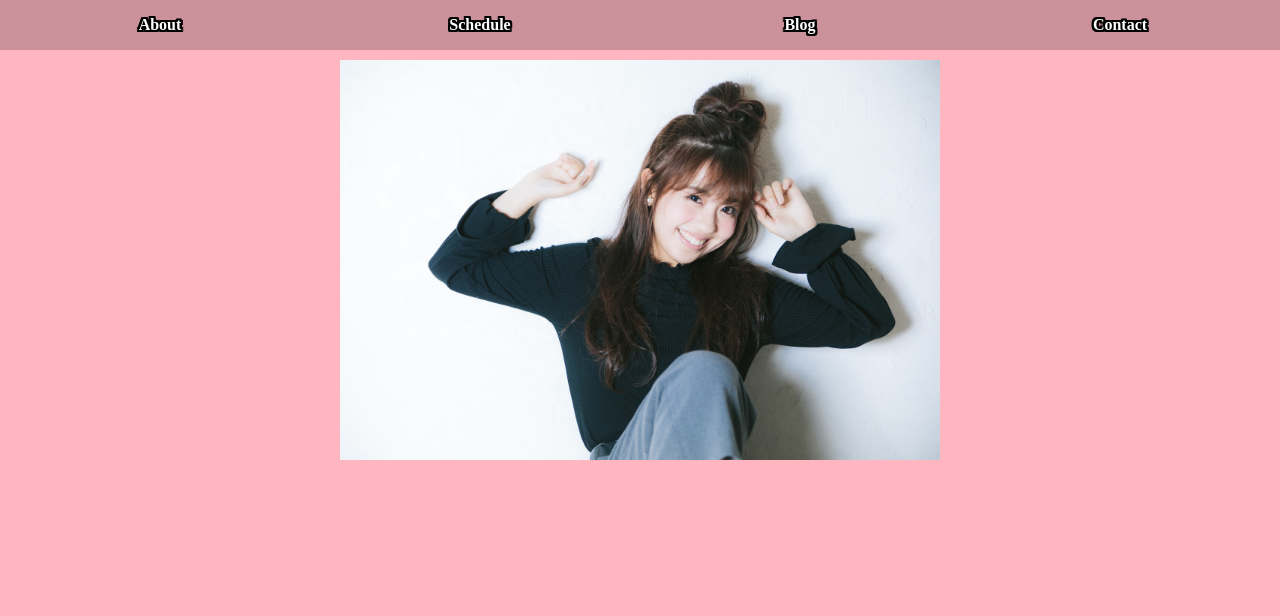
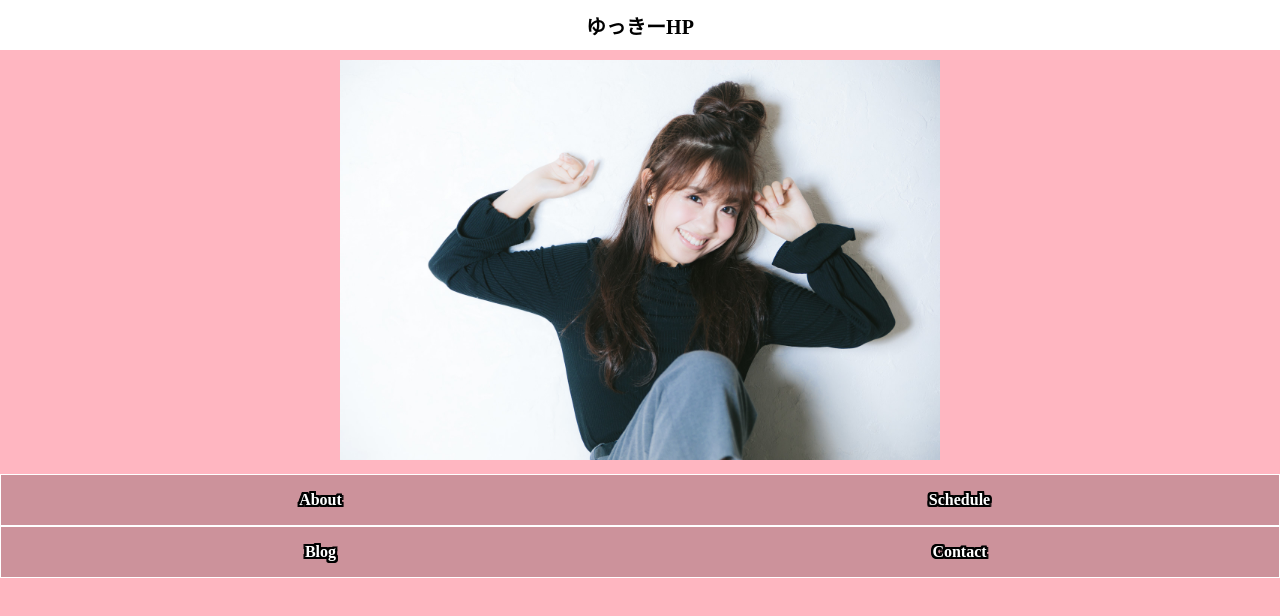
Before and after one commit to haple1201/yukkiHP, a website: page index.html in a window 1280 px wide. Drawn offline with Linux system fonts and the light colour scheme.

Commit message:
cssの変更

```diff
--- /dev/null
+++ b/css/header.css
@@ -0,0 +1,11 @@
+#header{
+    font-size: 20px;
+    font-weight: bold;
+    text-align: center;
+    display: flex;
+    align-items: center;
+    justify-content: center;
+    width: 100%;
+    height: 50px;
+    background-color: #ffffff;
+}
--- a/css/main.css
+++ b/css/main.css
@@ -10,16 +10,19 @@ html, body{
 }
 
 #toolBar{
-    width: 100%;
-    height: 50px;
     padding: 0 auto;
     text-align: center;
+}
+
+.menuContents{
+    height: 50px;
     background-color: rgba(0,0,0,0.2);
+    border: 1px solid #ffffff;
 }
 
 .barContents{
     float: left;
-    width: 25%;
+    width: 50%;
     height: 100%;
     display: flex;
     align-items: center;
--- a/index.html
+++ b/index.html
@@ -4,18 +4,26 @@
         <meta charset="UTF-8">
         <link rel="stylesheet" type="text/css" href="./css/main.css">
         <link rel="stylesheet" type="text/css" href="./css/ripple.css">
+        <link rel="stylesheet" type="text/css" href="./css/header.css">
         <title>ゆっきーの部屋</title>
     </head>
     <body>
         <div id="main">
-            <div id="toolBar">
-                <div class="barContents ripple">About</div>
-                <div class="barContents ripple">Schedule</div>
-                <div class="barContents ripple">Blog</div>
-                <div class="barContents ripple">Contact</div>
+            <div id="header">
+                <div id="headerTitle">ゆっきーHP</div>
             </div>
             <div id="mainContents">
                 <div class="trimImg"><img src="./src/kawamuraIMGL4515_TP_V.jpg" class="mainImg"></div>
+            </div>
+            <div id="toolBar">
+                <div class="menuContents">
+                    <div class="barContents ripple">About</div>
+                    <div class="barContents ripple">Schedule</div>
+                </div>
+                <div class="menuContents">
+                    <div class="barContents ripple">Blog</div>
+                    <div class="barContents ripple">Contact</div>
+                </div>
             </div>
         </div>
         <script type="text/javascript" src="./js/ripple.js"></script>
```
